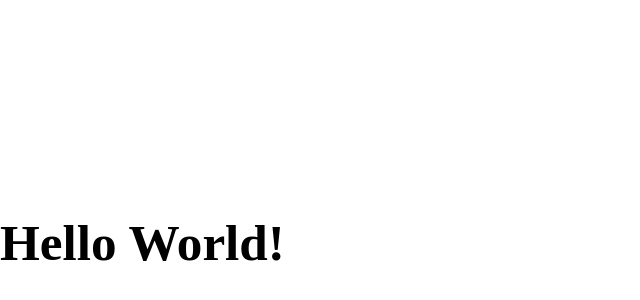
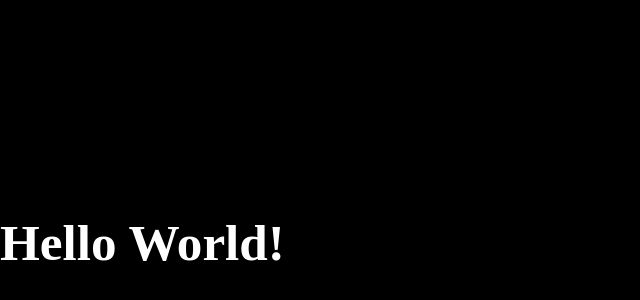
Before and after one commit to Sunscar-Sony/Sunscar, a React (Vite) app: page / in a window 1280 px wide. Shown: the part 158-458 px from the top of the page, without its empty margins (0-640 px from the left). Built offline with nearby package versions, Linux system fonts and the light colour scheme.

Commit message:
Update global.css

```diff
--- a/src/global.css
+++ b/src/global.css
@@ -4,9 +4,10 @@ body {
   place-items: center;
   min-width: 320px;
   min-height: 100vh;
+  background-color: black;
 }
 
 h1 {
   font-size: 3.2em;
-  color: black;
+  color: #ffffff;
 }
```
